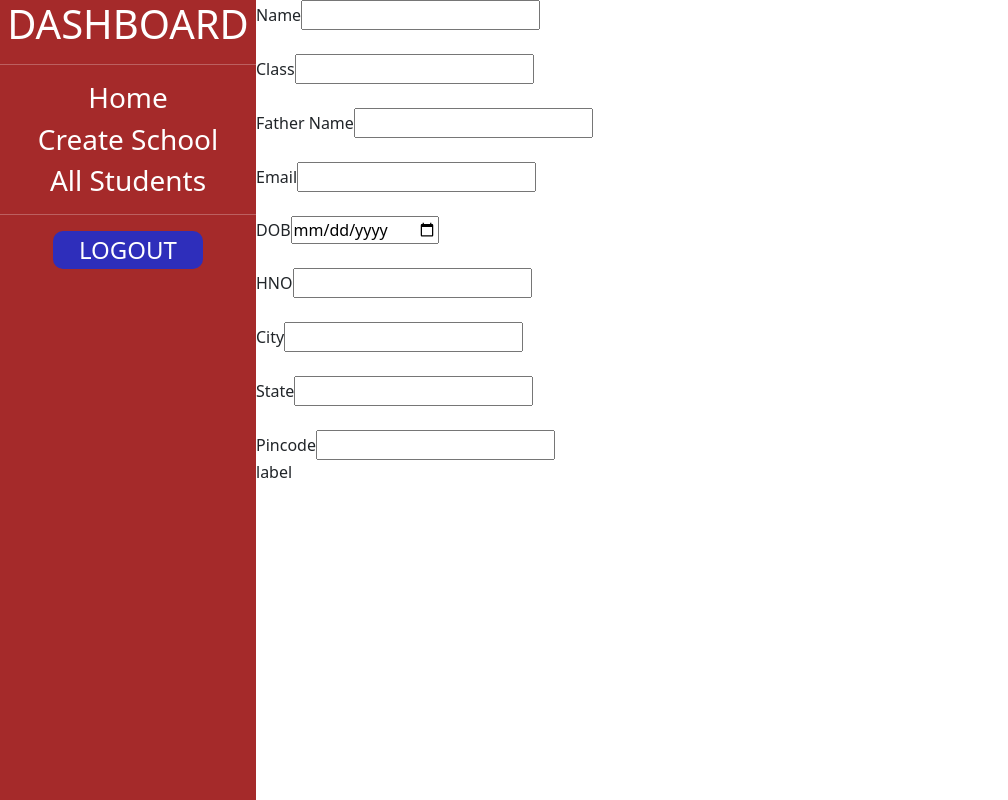
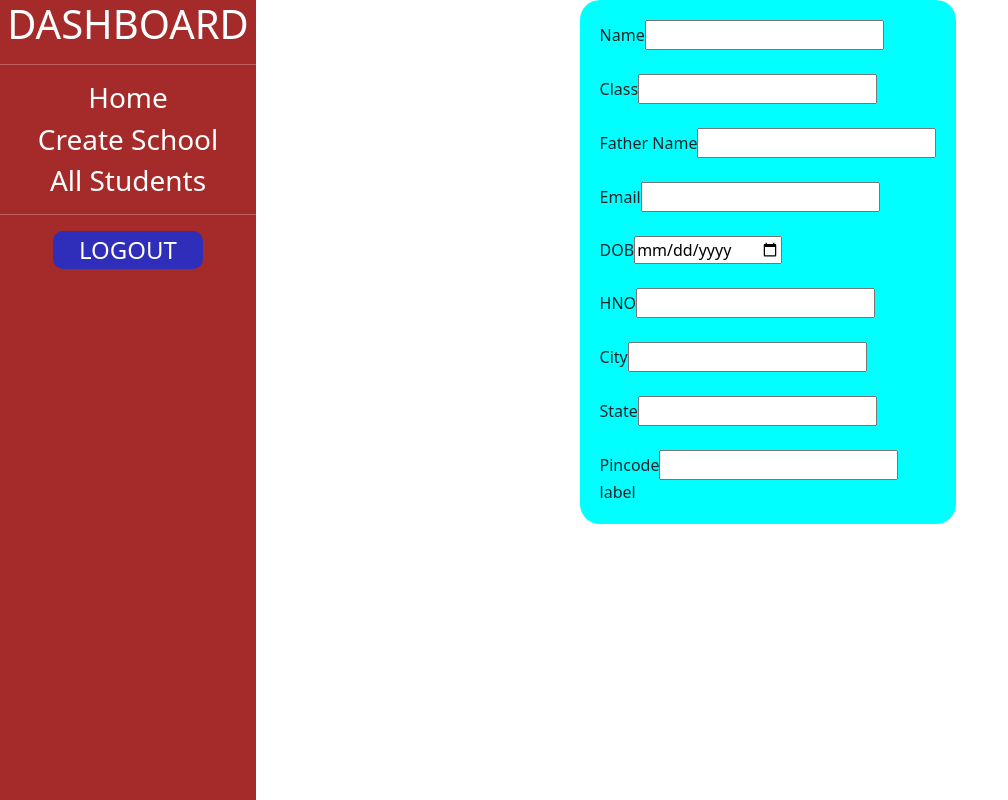
Before and after one commit to Bharath-2209/School-App, an Angular app: page /dashboard/createschool in a window 1280 px wide. Shown: the whole page, without its empty margins (0-1008 px from the left). Built offline with nearby package versions, Linux system fonts and the light colour scheme; sample sign-in values are in the browser's storage.

Commit message:
pagination completed

```diff
--- a/src/app/allstudents.service.ts
+++ b/src/app/allstudents.service.ts
@@ -28,6 +28,9 @@ export class AllstudentsService {
     return this.httpClient.delete("https://64b8a34b21b9aa6eb07a012b.mockapi.io/api/students-mini/students/"+id)
   }
 
-  //
+  // pagination method
+  getPage(limit:any,page:any):Observable<any>{
+    return this.httpClient.get("https://64b8a34b21b9aa6eb07a012b.mockapi.io/api/students-mini/students?limit="+limit+"&page="+page)
+  }
 
 }
--- a/src/app/allstudents/allstudents.component.html
+++ b/src/app/allstudents/allstudents.component.html
@@ -14,6 +14,23 @@
         <option>desc</option>
     </select>
     <button (click)="getSorted()" class="btn btn-primary">Sort</button>
+
+    <!-- pagination method -->
+    <label>Limit:</label>
+    <select [(ngModel)]="limit">
+        <option>2</option>
+        <option>4</option>
+        <option>6</option>
+        <option>8</option>
+    </select>
+    <label>Page:</label>
+    <select [(ngModel)]="page">
+        <option>1</option>
+        <option>2</option>
+        <option>3</option>
+        <option>4</option>
+    </select>
+    <button (click)="getPage()" class="btn btn-secondary">Pages</button>
 
     <table class="table table-bordered">
             <thead>
--- a/src/app/allstudents/allstudents.component.ts
+++ b/src/app/allstudents/allstudents.component.ts
@@ -11,6 +11,8 @@ export class AllstudentsComponent {
   public term:string = "";
   public column:string = "";
   public order:string = "";
+  public limit:string = "";
+  public page:string = "";
 
   constructor(private allStudentsService: AllstudentsService){
     allStudentsService.getAllStudents().subscribe(
@@ -54,7 +56,9 @@ export class AllstudentsComponent {
   deleteStudent(id:any){
     this.allStudentsService.deleteStudent(id).subscribe(
         (data:any)=>{
-          this.students = data;
+          alert("deleted succefully");
+          location.reload()
+
         },
         (err:any)=>{
           alert("internal server error")
@@ -62,6 +66,18 @@ export class AllstudentsComponent {
       )
   }
 
+  // pagination method
+   getPage(){
+    this.allStudentsService.getPage(this.limit,this.page).subscribe(
+      (data:any)=>{
+        this.students = data;
+      },
+      (err:any)=>{
+        alert("internal server error")
+      }
+    )
+   }
+
 
 
 
--- a/src/app/createschool/createschool.component.css
+++ b/src/app/createschool/createschool.component.css
@@ -0,0 +1,10 @@
+.parent{
+    display: flex;
+    justify-content: center;
+    align-items: center ;
+}
+form{
+    background-color: aqua;
+    border-radius: 20px;
+    padding: 20px;
+}
--- a/src/app/createschool/createschool.component.html
+++ b/src/app/createschool/createschool.component.html
@@ -1,4 +1,4 @@
-<div>
+<div class="parent" >
     <form >
         <div>
         <label>Name</label>
```
